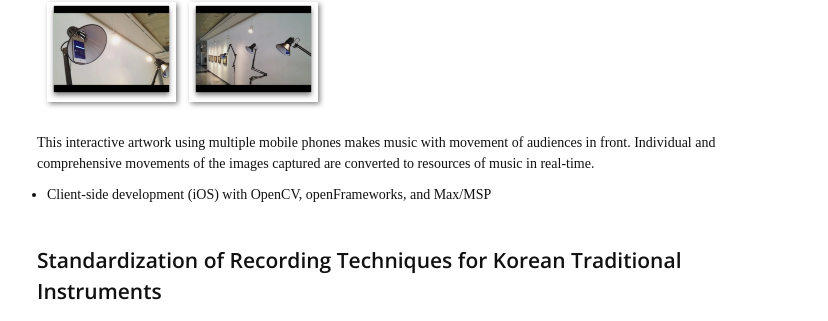
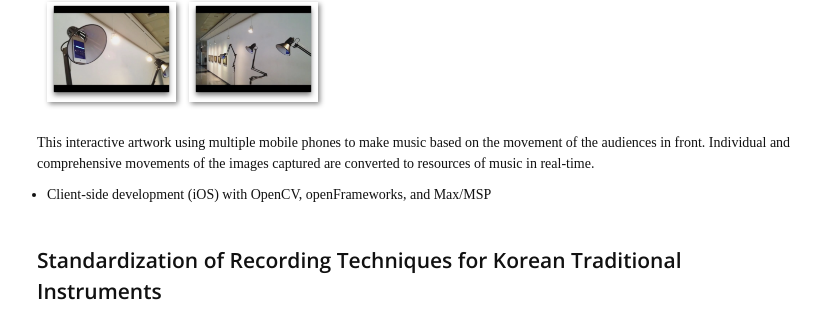
Before and after one commit to haven04/haven04.github.io, a Jekyll site: the page built from _posts/2015-06-03-kaist-projects.markdown, in a window 1280 px wide and 900 px high, scrolled down 1458 px. Shown: the part 125-446 px from the top of the window, without its empty margins (233-1061 px from the left). Built offline with Jekyll 4.4.1, drawn with Linux system fonts in a browser that asks for light colours; nearby versions of some CDN libraries; some web fonts are replaced.

Commit message:
Fix errata

```diff
--- a/_posts/2015-06-03-kaist-projects.markdown
+++ b/_posts/2015-06-03-kaist-projects.markdown
@@ -71,7 +71,7 @@ with Dae Ryong Hong and Woon Seung Yeo
 <a href="{{ "/assets/projects/kaist/sanus_2.jpg" | prepend: site.baseurl }} " data-lightbox="sanus">![Sanus-screenshot #2]({{"/assets/projects/kaist/sanus_2.jpg" | prepend: site.baseurl }})</a>
 </div>
 
-This interactive artwork using multiple mobile phones makes music with movement of audiences in front. Individual and comprehensive movements of the images captured are converted to resources of music in real-time.
+This interactive artwork using multiple mobile phones to make music based on the movement of the audiences in front. Individual and comprehensive movements of the images captured are converted to resources of music in real-time.
 
 - Client-side development (iOS) with OpenCV, openFrameworks, and Max/MSP
 </div>
```
